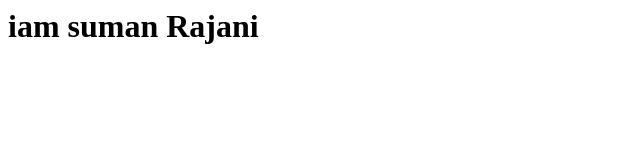
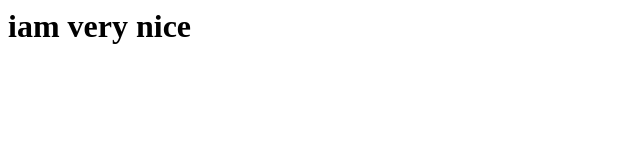
Before and after one commit to sumanrajani/calculate_app, a plain HTML site: page index.html in a window 1280 px wide. Shown: the whole page, without its empty margins (0-640 px from the left). Drawn offline with Linux system fonts and the light colour scheme.

Commit message:
changes in html file

```diff
--- a/index.html
+++ b/index.html
@@ -5,6 +5,6 @@
 <title> this is title </title>
 </head>
 <body>
-<h1> iam suman Rajani </h1>
+<h1>iam very nice </h1>
 </body>
 </html>
```
